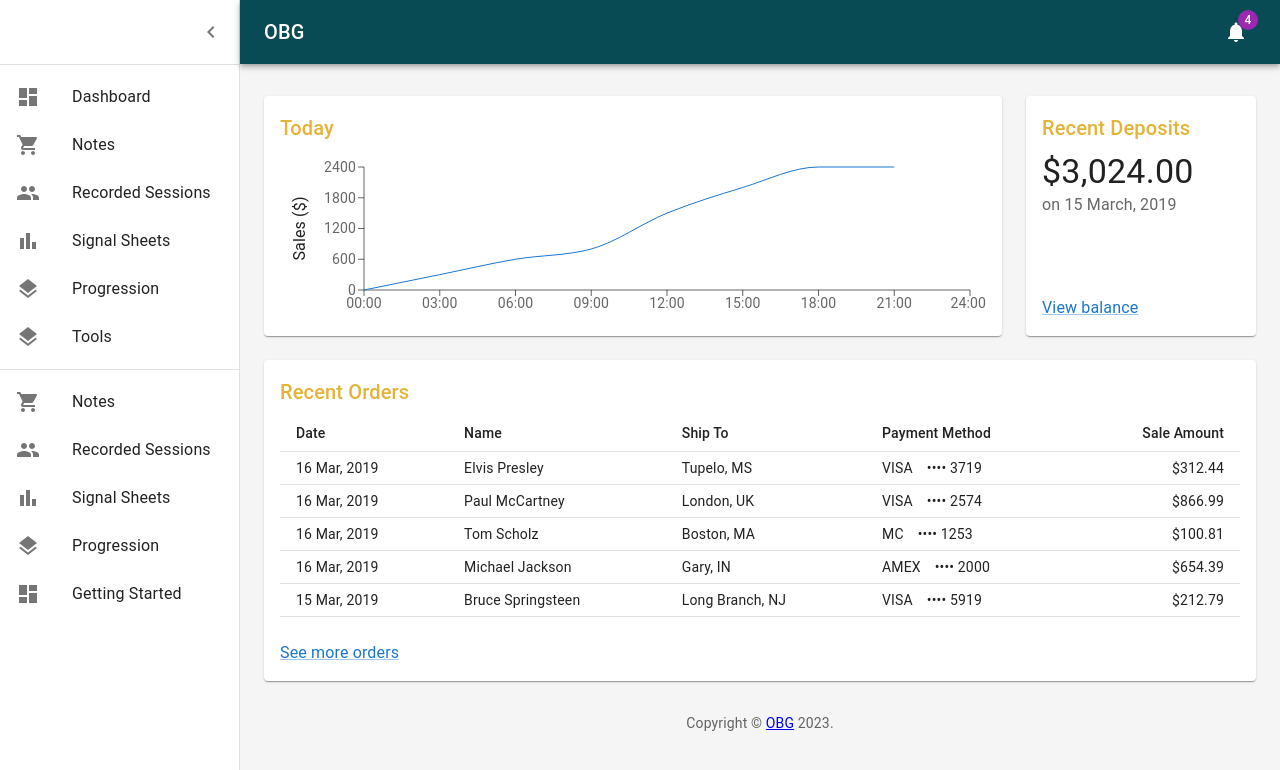
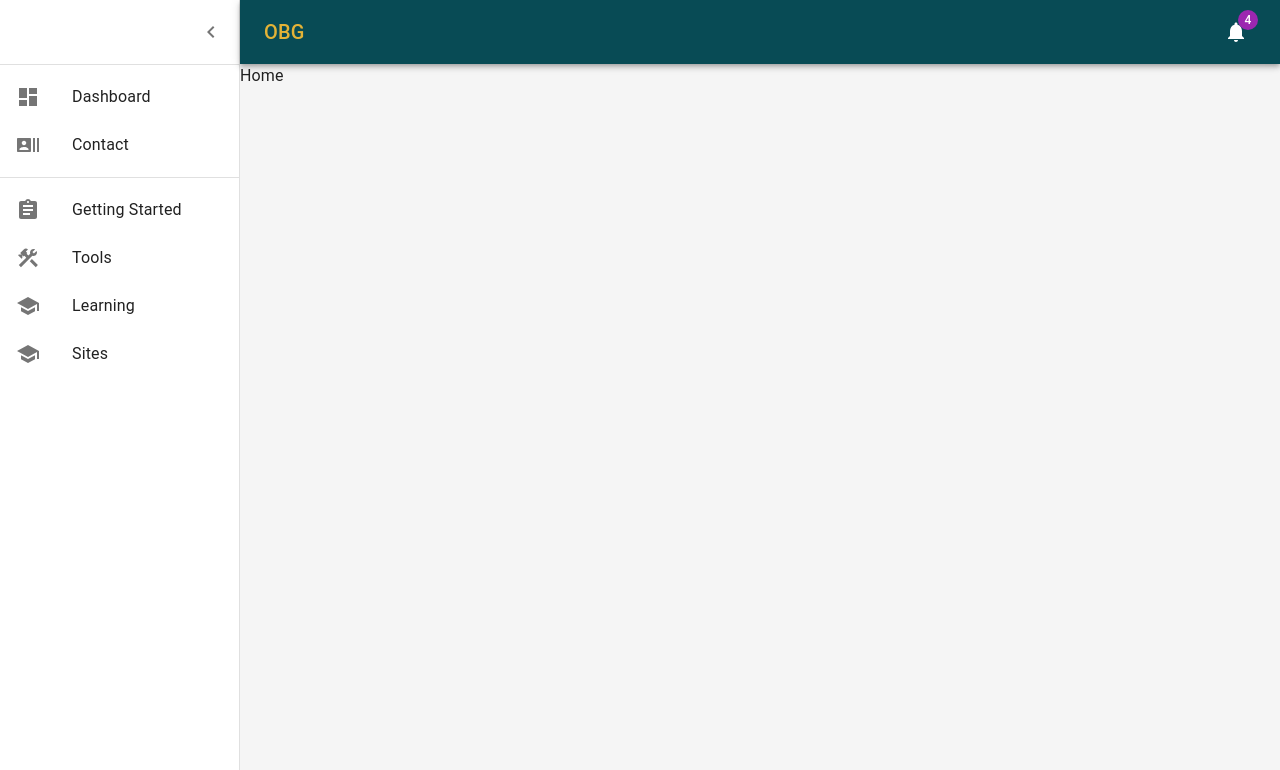
Before and after one commit to trucane/OBG, a React (Create React App) app: page / in a window 1280 px wide. Shown: the top 770 px of the page. Built offline with nearby package versions, Linux system fonts and the light colour scheme.

Commit message:
Henry: added home page and side menu and routing

```diff
--- a/src/App.tsx
+++ b/src/App.tsx
@@ -1,5 +1,6 @@
 
 import { DashboardRoute } from './components/RouteComponents/DashboardRoute';
+import { HomeRoute } from './components/RouteComponents/HomeRoute';
 import { Routes, Route } from 'react-router-dom';
 
 
@@ -8,10 +9,8 @@ function App() {
   return (
       <div className="app">
           <Routes>
-              <Route path="/" element={<DashboardRoute />} />
-              {/* <Route path="/about" element={<AboutRoute />} />
-              <Route path="/contact" element={<ContactRoute />} />
-              <Route path="*" element={<PageNotFoundRoute />} /> */}
+              <Route path="/" element={<HomeRoute />} />
+              <Route path="/dashboard" element={<DashboardRoute />} />
           </Routes>
       </div>
   );
--- a/src/components/AppWrapper.tsx
+++ b/src/components/AppWrapper.tsx
@@ -8,6 +8,7 @@ import MenuIcon from '@mui/icons-material/Menu';
 import NotificationsIcon from '@mui/icons-material/Notifications';
 import ChevronLeftIcon from '@mui/icons-material/ChevronLeft';
 import { SideNavSectionPrimary, SideNavSectionSecondary } from '../navs/SideNavSection';
+import { Link } from 'react-router-dom';
 
 interface AppWrapperProps {
     children: ReactNode;
@@ -104,9 +105,9 @@ const AppBar = styled(MuiAppBar, {
                 variant="h6"
                 color="inherit"
                 noWrap
-                sx={{ flexGrow: 1 }}
+                sx={{ flexGrow: 1}}
               >
-                OBG
+                <Link to='/' style={{textDecoration:'none', color: "#E4B337"}}>OBG</Link>
               </Typography>
               <IconButton color="inherit">
                 <Badge badgeContent={4} color="secondary">
--- a/src/components/RouteComponents/DashboardRoute.tsx
+++ b/src/components/RouteComponents/DashboardRoute.tsx
@@ -1,4 +1,4 @@
-import { DashboardComponent } from '../Dashboard/Dashboard';
+import { DashboardComponent } from '../pages/Dashboard/Dashboard';
 import { AppWrapper } from '../AppWrapper';
 
 export const DashboardRoute = () => {
--- /dev/null
+++ b/src/components/RouteComponents/HomeRoute.tsx
@@ -0,0 +1,6 @@
+import { Home } from '../pages/Home/Home';
+import { AppWrapper } from '../AppWrapper';
+
+export const HomeRoute = () => {
+    return <AppWrapper children={<Home />} />;
+};
--- a/src/components/Dashboard/Chart/Chart.tsx
+++ b/src/components/pages/Dashboard/Chart/Chart.tsx
@@ -1,7 +1,7 @@
 import * as React from 'react';
 import { useTheme } from '@mui/material/styles';
 import { LineChart, Line, XAxis, YAxis, Label, ResponsiveContainer } from 'recharts';
-import {Title} from '../../../Title';
+import {Title} from '../../../../Title';
 
 // Generate Sales Data
 function createData(time: string, amount?: number) {
--- a/src/components/Dashboard/Deposits.tsx
+++ b/src/components/pages/Dashboard/Deposits.tsx
@@ -1,7 +1,7 @@
 import * as React from 'react';
 import Link from '@mui/material/Link';
 import Typography from '@mui/material/Typography';
-import {Title} from '../../Title';
+import {Title} from '../../../Title';
 
 function preventDefault(event: React.MouseEvent) {
   event.preventDefault();
--- a/src/components/Dashboard/Orders.tsx
+++ b/src/components/pages/Dashboard/Orders.tsx
@@ -5,7 +5,7 @@ import TableBody from '@mui/material/TableBody';
 import TableCell from '@mui/material/TableCell';
 import TableHead from '@mui/material/TableHead';
 import TableRow from '@mui/material/TableRow';
-import {Title} from '../../Title';
+import {Title} from '../../../Title';
 
 // Generate Order Data
 function createData(
--- /dev/null
+++ b/src/components/pages/Home/Home.tsx
@@ -0,0 +1,10 @@
+import React from 'react';
+
+export const Home = () => {
+
+
+
+    return(
+        <>Home</>
+    )
+}
--- a/src/navs/SideNavListItem.tsx
+++ b/src/navs/SideNavListItem.tsx
@@ -2,6 +2,7 @@ import * as React from 'react';
 import ListItemButton from '@mui/material/ListItemButton';
 import ListItemIcon from '@mui/material/ListItemIcon';
 import ListItemText from '@mui/material/ListItemText';
+import { useNavigate } from 'react-router-dom';
 // import ListSubheader from '@mui/material/ListSubheader';
 // import DashboardIcon from '@mui/icons-material/Dashboard';
 // import ShoppingCartIcon from '@mui/icons-material/ShoppingCart';
@@ -19,19 +20,32 @@ import { SvgIconProps } from '@mui/material/SvgIcon';
 interface ListItemProps {
     OptionIcon: ItemValues
     subList?: Array<ItemValues>
+    link?: string
 }
 
 type ItemValues = {
     icon: React.ReactElement<SvgIconProps>,
     text: string
+    link?: string
 }
 
 
-export const SideNavListItem = ({OptionIcon, subList}: ListItemProps)  => {
+export const SideNavListItem = ({OptionIcon, subList, link}: ListItemProps)  => {
+    let navigate = useNavigate()
+
+    const toggleCollapse = () => {
+        setOpen(!open)
+    }
+
+    const handleNavigate = (providedLink: string) => {
+        navigate(providedLink)
+    }
 
     const [open, setOpen] = React.useState<boolean>(false);
     return( <React.Fragment>
-                <ListItemButton onClick={() => setOpen(!open)}>
+                <ListItemButton onClick={ () => {
+                   OptionIcon.link ? handleNavigate(OptionIcon.link) : toggleCollapse()
+                }}>
                     <ListItemIcon>
                         {OptionIcon.icon}
                     </ListItemIcon>
@@ -40,7 +54,7 @@ export const SideNavListItem = ({OptionIcon, subList}: ListItemProps)  => {
                 {subList && subList.map((item, indx) => (
                     <Collapse key={indx} in={open} timeout="auto" unmountOnExit>
                         <List component="div" disablePadding>
-                            <ListItemButton sx={{ pl: 4 }}>
+                            <ListItemButton sx={{ pl: 4 }} onClick={() => {if(item.link){handleNavigate(item.link)}}}>
                                 <ListItemIcon>
                                     {item.icon}
                                 </ListItemIcon>
--- a/src/navs/SideNavSection.tsx
+++ b/src/navs/SideNavSection.tsx
@@ -1,120 +1,79 @@
 import * as React from 'react';
-import ListItemButton from '@mui/material/ListItemButton';
-import ListItemIcon from '@mui/material/ListItemIcon';
-import ListItemText from '@mui/material/ListItemText';
-import ListSubheader from '@mui/material/ListSubheader';
 import DashboardIcon from '@mui/icons-material/Dashboard';
-import ShoppingCartIcon from '@mui/icons-material/ShoppingCart';
-import PeopleIcon from '@mui/icons-material/People';
-import BarChartIcon from '@mui/icons-material/BarChart';
+// import ShoppingCartIcon from '@mui/icons-material/ShoppingCart';
+// import PeopleIcon from '@mui/icons-material/People';
+// import BarChartIcon from '@mui/icons-material/BarChart';
+import ShowChartIcon from '@mui/icons-material/ShowChart';
 import LayersIcon from '@mui/icons-material/Layers';
+import SchoolIcon from '@mui/icons-material/School';
+import VideoLibraryIcon from '@mui/icons-material/VideoLibrary';
+import MenuBookIcon from '@mui/icons-material/MenuBook';
+import NoteIcon from '@mui/icons-material/Note';
+import UpdateIcon from '@mui/icons-material/Update';
+import CalculateIcon from '@mui/icons-material/Calculate';
 import AssignmentIcon from '@mui/icons-material/Assignment';
+import GroupsIcon from '@mui/icons-material/Groups';
+import MoneyOffIcon from '@mui/icons-material/MoneyOff';
+import ConstructionIcon from '@mui/icons-material/Construction';
+// import FolderCopyIcon from '@mui/icons-material/FolderCopy';
+// import ConnectWithoutContactIcon from '@mui/icons-material/ConnectWithoutContact';
+// import Twitter from '@mui/icons-material/Twitter';
+// import Facebook from '@mui/icons-material/Facebook';
+import Email from '@mui/icons-material/Email';
+import RecentActorsIcon from '@mui/icons-material/RecentActors';
 // import StarBorder from '@mui/icons-material/StarBorder';
 import {SideNavListItem} from './SideNavListItem'
 
 export const SideNavSectionPrimary = () => (
   <React.Fragment>
     <SideNavListItem
-      OptionIcon={{icon:<DashboardIcon/>,text: 'Dashboard'}}
+      OptionIcon={{icon:<DashboardIcon/>,text: 'Dashboard', link:'/dashboard'}}
+    />
+    <SideNavListItem
+      OptionIcon={{icon:<RecentActorsIcon/>,text: 'Contact'}}
       subList={[
-        {icon: <PeopleIcon/>, text: "Users"}
+        {icon: <Email/>, text: "Email"},
+        // {icon: <Twitter/>, text: "Twitter"},
+        // {icon: <Facebook/>, text: "Facebook"},
       ]}
     />
-    <ListItemButton>
-      <ListItemIcon>
-        <ShoppingCartIcon />
-      </ListItemIcon>
-      <ListItemText primary="Notes" />
-    </ListItemButton>
-    <ListItemButton>
-      <ListItemIcon>
-        <PeopleIcon />
-      </ListItemIcon>
-      <ListItemText primary="Recorded Sessions" />
-    </ListItemButton>
-    <ListItemButton>
-      <ListItemIcon>
-        <BarChartIcon />
-      </ListItemIcon>
-      <ListItemText primary="Signal Sheets" />
-    </ListItemButton>
-    <ListItemButton>
-      <ListItemIcon>
-        <LayersIcon />
-      </ListItemIcon>
-      <ListItemText primary="Progression" />
-    </ListItemButton>
-    <ListItemButton>
-      <ListItemIcon>
-        <LayersIcon />
-      </ListItemIcon>
-      <ListItemText primary="Tools" />
-    </ListItemButton>
   </React.Fragment>
 );
 export const SideNavSectionSecondary = () => (
   <React.Fragment>
-    <ListItemButton>
-      <ListItemIcon>
-        <ShoppingCartIcon />
-      </ListItemIcon>
-      <ListItemText primary="Notes" />
-    </ListItemButton>
-    <ListItemButton>
-      <ListItemIcon>
-        <PeopleIcon />
-      </ListItemIcon>
-      <ListItemText primary="Recorded Sessions" />
-    </ListItemButton>
-    <ListItemButton>
-      <ListItemIcon>
-        <BarChartIcon />
-      </ListItemIcon>
-      <ListItemText primary="Signal Sheets" />
-    </ListItemButton>
-    <ListItemButton>
-      <ListItemIcon>
-        <LayersIcon />
-      </ListItemIcon>
-      <ListItemText primary="Progression" />
-    </ListItemButton>
     <SideNavListItem
-      OptionIcon={{icon:<DashboardIcon/>,text: 'Getting Started'}}
+      OptionIcon={{icon:<AssignmentIcon/>,text: 'Getting Started'}}
       subList={[
-        {icon: <PeopleIcon/>, text: "Users"}
+        {icon: <LayersIcon/>, text: "iGenuis"},
+        {icon: <GroupsIcon/>, text: "FXSWAY"},
+        {icon: <MoneyOffIcon/>, text: "Demo Account"},
+        {icon: <ShowChartIcon/>, text: "MT4"},
+        {icon: <GroupsIcon/>, text: "Crypto Wallet"},
+      ]}
+    />
+    <SideNavListItem
+      OptionIcon={{icon:<ConstructionIcon/>,text: 'Tools'}}
+      subList={[
+        {icon: <NoteIcon/>, text: "Notes"},
+        {icon: <CalculateIcon/>, text: "Calculator"},
+        {icon: <UpdateIcon/>, text: "Projection"},
+        {icon: <MenuBookIcon/>, text: "Bookkeeping "},
+      ]}
+    />
+    <SideNavListItem
+      OptionIcon={{icon:<SchoolIcon/>,text: 'Learning'}}
+      subList={[
+        {icon: <VideoLibraryIcon/>, text: "OBG Sessions"},
+        {icon: <LayersIcon/>, text: "IGenius"},
+      ]}
+    />
+    <SideNavListItem
+      OptionIcon={{icon:<SchoolIcon/>,text: 'Sites'}}
+      subList={[
+        {icon: <VideoLibraryIcon/>, text: "Tradingview"},
+        {icon: <LayersIcon/>, text: "ForexFactory"},
+        {icon: <LayersIcon/>, text: "FXSWAY"},
       ]}
     />
   </React.Fragment>
 );
-
-export const secondaryListItems = (
-  <React.Fragment>
-    <ListSubheader component="div" inset>
-      Saved reports
-    </ListSubheader>
-    <ListItemButton>
-      <ListItemIcon>
-        <AssignmentIcon />
-      </ListItemIcon>
-      <ListItemText primary="Current month" />
-    </ListItemButton>
-    <ListItemButton>
-      <ListItemIcon>
-        <AssignmentIcon />
-      </ListItemIcon>
-      <ListItemText primary="Last quarter" />
-    </ListItemButton>
-    <ListItemButton>
-      <ListItemIcon>
-        <AssignmentIcon />
-      </ListItemIcon>
-      <ListItemText primary="Year-end sale" />
-    </ListItemButton>
-    <SideNavListItem
-      OptionIcon={{icon:<DashboardIcon/>,text: 'Getting Started'}}
-      subList={[
-        {icon: <PeopleIcon/>, text: "Users"}
-      ]}
-    />
-  </React.Fragment>
-);
```
Also changed, not shown: src/components/pages/Dashboard/Dashboard.tsx (renamed from src/components/Dashboard/Dashboard.tsx).
